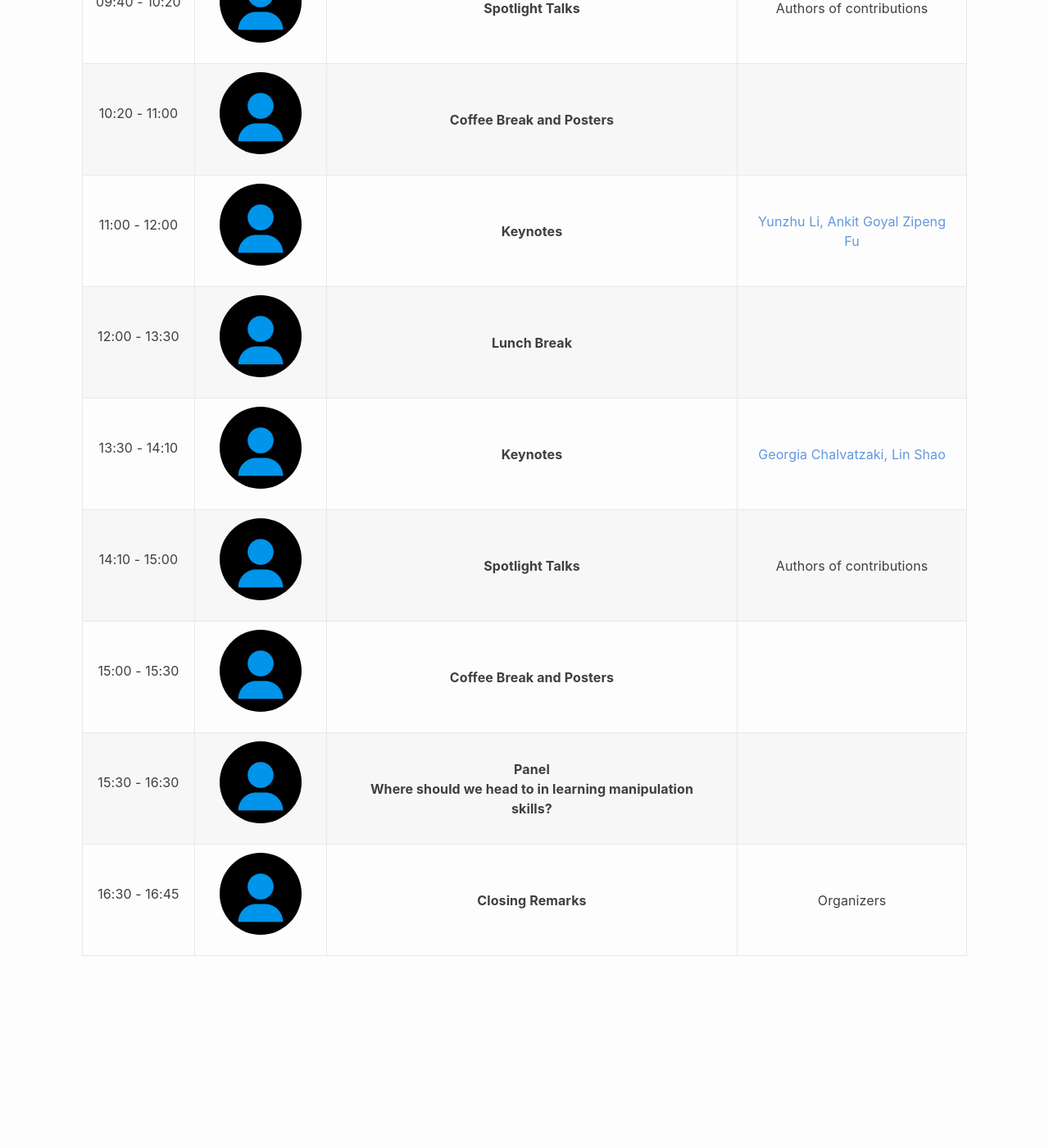
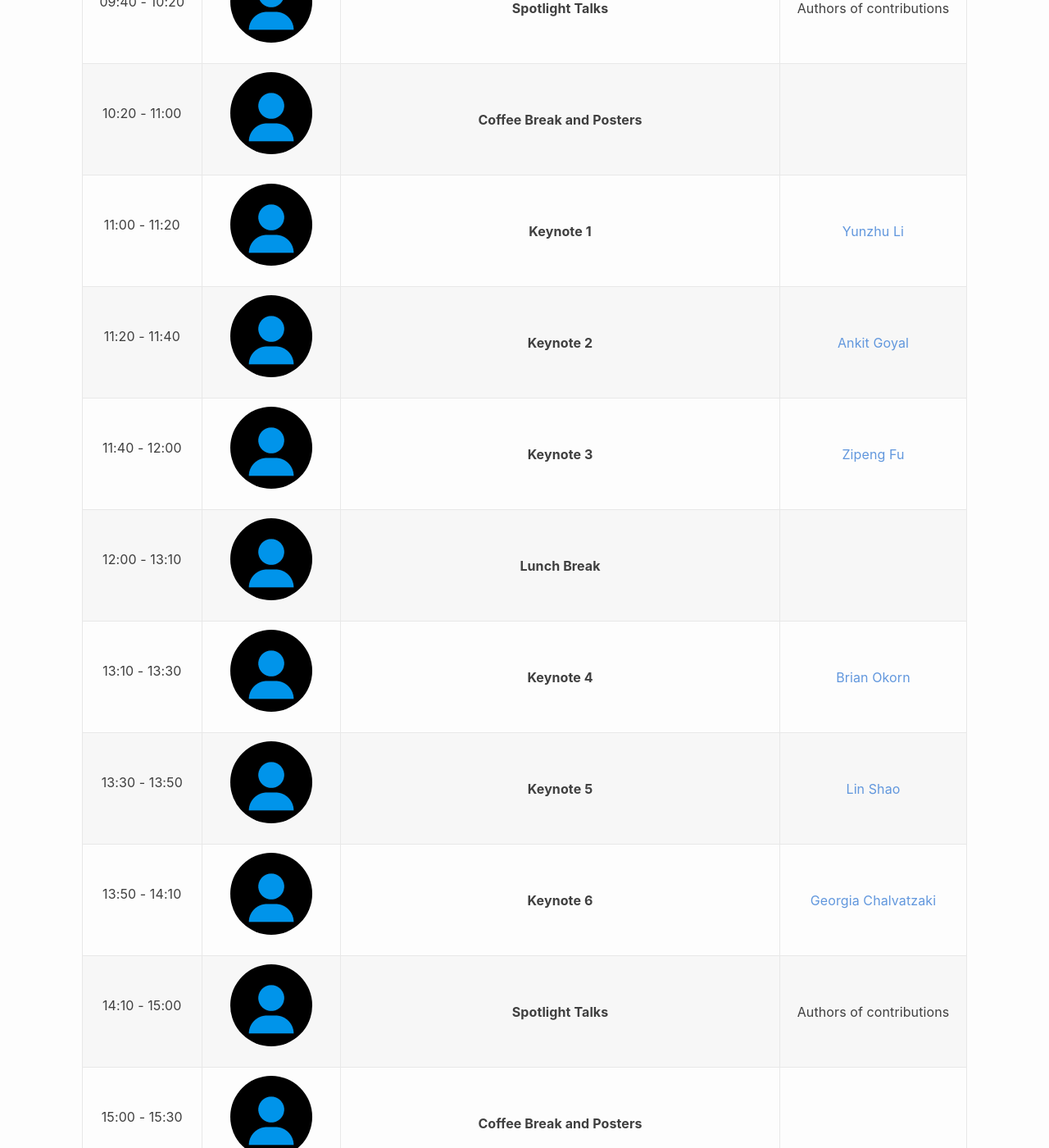
Before and after one commit to icra-manipulation-skill/icra-manipulation-skill.github.io, a Jekyll site: the page built from schedule.md, in a window 1280 px wide and 1400 px high, scrolled down 539 px. Shown: the whole window at 82% size. Built offline with Jekyll 4.4.1, drawn with Linux system fonts in a browser that asks for light colours; before the commit the page ends 1765 px from its top, so only the background shows below that.

Commit message:
Update schedules and speakers

```diff
--- a/_data/schedules.yml
+++ b/_data/schedules.yml
@@ -10,6 +10,7 @@
   time: 09:20 - 09:40
   img: jane.jpg
   type: keynote
+  description: "Navigating the Upward Spiral for Sensorimotor Learning"
 
 - speaker: Authors of contributions
   title: Spotlight Talks
@@ -23,27 +24,67 @@
   img: jane.jpg
   type: keynote
 
-- speaker: Yunzhu Li, Ankit Goyal Zipeng Fu
-  title: Keynotes
+- speaker: Yunzhu Li
+  title: Keynote 1
   speaker_webpage: ""
   affliation: University
-  time: 11:00 - 12:00
+  time: 11:00 - 11:20
+  img: jane.jpg
+  type: keynote
+  description: "Advancing Robot Learning: Practical and Societal Impact"
+
+- speaker: Ankit Goyal
+  title: Keynote 2
+  speaker_webpage: ""
+  affliation: University
+  time: 11:20 - 11:40
+  img: jane.jpg
+  type: keynote
+  description: "Towards fast and precise sensorimotor skill learning"
+
+- speaker: Zipeng Fu
+  title: Keynote 3
+  speaker_webpage: ""
+  affliation: University
+  time: 11:40 - 12:00
+  img: jane.jpg
+  type: keynote
+  description: "Towards Deployable Robot Learning Systems"
+
+- speaker: null
+  title: Lunch Break
+  time: 12:00 - 13:10
   img: jane.jpg
   type: keynote
 
-- speaker: null
-  title: Lunch Break
-  time: 12:00 - 13:30
+- speaker: Brian Okorn
+  title: Keynote 4
+  speaker_webpage: ""
+  affliation: University
+  time: 13:10 - 13:30
   img: jane.jpg
   type: keynote
+  description: ""
 
-- speaker: Georgia Chalvatzaki, Lin Shao
-  title: Keynotes
+
+- speaker: Lin Shao
+  title: Keynote 5
   speaker_webpage: ""
   affliation: University
-  time: 13:30 - 14:10
+  time: 13:30 - 13:50
   img: jane.jpg
   type: keynote
+  description: "Contact Synthesis Across Diverse Robots, Objects, and Tasks: <br> Advancing Towards a Foundation Model for <br> General-Purpose Robotic Manipulation"
+
+- speaker: Georgia Chalvatzaki
+  title: Keynote 6
+  speaker_webpage: ""
+  affliation: University
+  time: 13:50 - 14:10
+  img: jane.jpg
+  type: keynote
+  description: "TBD"
+
 
 - speaker: Authors of contributions
   title: Spotlight Talks
```
Also changed, not shown: _data/speakers.yml (+14 -6 lines), index.md (+6 -0 lines).
